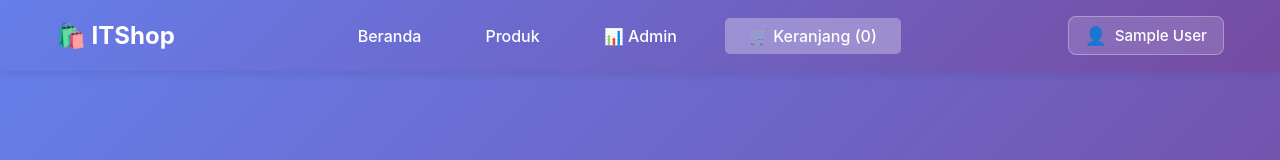
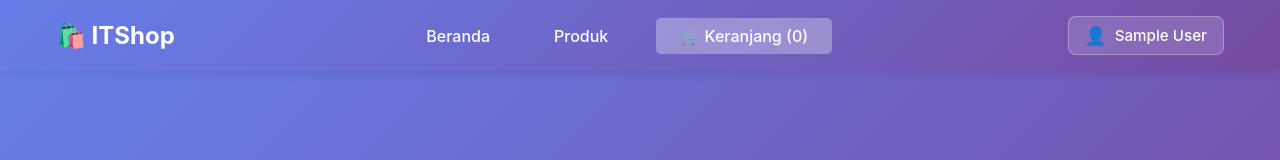
Before and after one commit to ferdindi2314/Project-Campus, a React (Vite) app: page / in a window 1280 px wide. Shown: the top 160 px of the page. Built offline with nearby package versions, Linux system fonts and the light colour scheme; sample sign-in values are in the browser's storage.

Commit message:
Fix blank screen: import CustomAlert in Navbar

```diff
--- a/src/components/Navbar.jsx
+++ b/src/components/Navbar.jsx
@@ -2,7 +2,7 @@ import "./Navbar.css";
 import { Link, useNavigate } from "react-router-dom";
 import { useCart } from "../context/CartContext";
 import { useAuth } from "../context/AuthContext";
-import { CustomConfirm } from "./CustomAlert";
+import { CustomAlert, CustomConfirm } from "./CustomAlert";
 import { useState, useRef, useEffect } from "react";
 
 export const Navbar = () => {
@@ -12,6 +12,7 @@ export const Navbar = () => {
   const [isMenuOpen, setIsMenuOpen] = useState(false);
   const [isAccountOpen, setIsAccountOpen] = useState(false);
   const [isLogoutConfirmOpen, setIsLogoutConfirmOpen] = useState(false);
+  const [isLogoutSuccessOpen, setIsLogoutSuccessOpen] = useState(false);
   const accountMenuRef = useRef(null);
   const cartCount = items.length;
 
@@ -58,13 +59,6 @@ export const Navbar = () => {
               Produk
             </Link>
           </li>
-          {user && user.role === "admin" && (
-            <li>
-              <Link to="/admin" className="nav-link" onClick={handleClose}>
-                📊 Admin
-              </Link>
-            </li>
-          )}
           <li>
             <Link
               to="/cart"
@@ -164,11 +158,19 @@ export const Navbar = () => {
         onConfirm={() => {
           logout();
           setIsLogoutConfirmOpen(false);
+          setIsLogoutSuccessOpen(true);
         }}
         onCancel={() => setIsLogoutConfirmOpen(false)}
         title="Konfirmasi Keluar"
         message="Apakah Anda yakin ingin keluar dari akun?"
       />
+      <CustomAlert
+        isOpen={isLogoutSuccessOpen}
+        onClose={() => setIsLogoutSuccessOpen(false)}
+        type="success"
+        title="Berhasil Logout"
+        message="Anda telah keluar dari akun."
+      />
     </nav>
   );
 };
```
